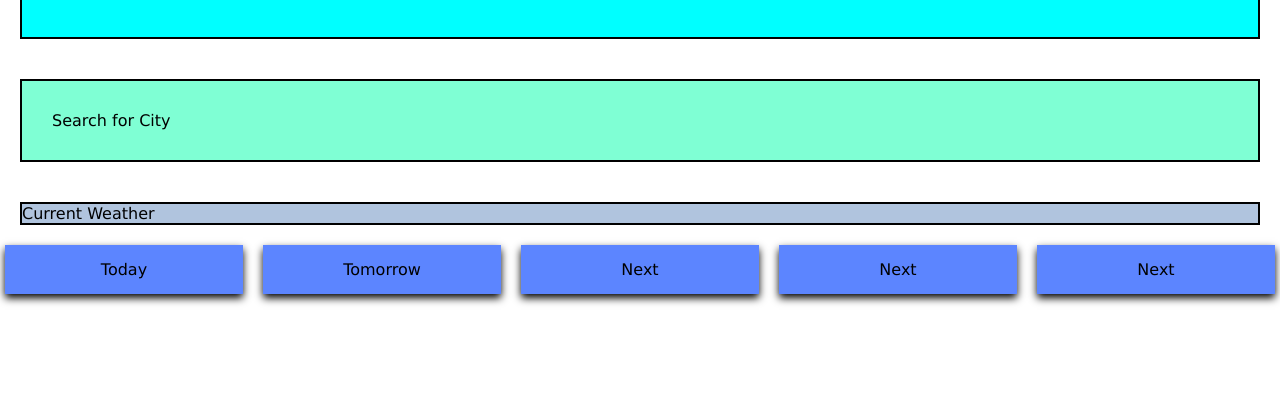
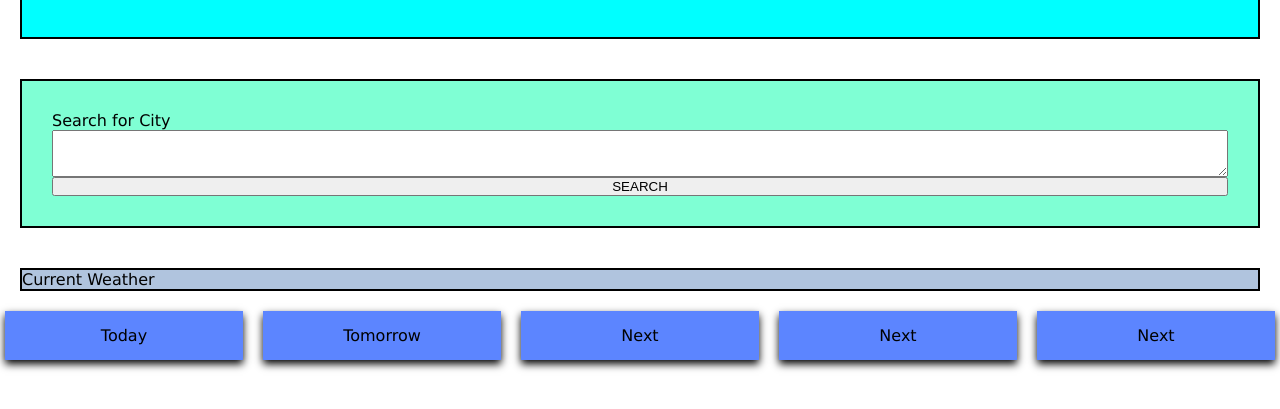
Before and after one commit to canaano/WeatherDashboard, a plain HTML site: page index.html in a window 1280 px wide. Shown: the part 103-512 px from the top of the page. Drawn offline with Linux system fonts and the light colour scheme.

Commit message:
added search button and text box for city search

```diff
--- a/index.html
+++ b/index.html
@@ -12,7 +12,10 @@
         <h1>Weather Dashboard</h1>
     </header>
     <div></div>
-    <aside class="citysearch">Search for City </aside>
+    <aside class="citysearch">Search for City
+        <textarea name="" id="" cols="10" rows="3"></textarea>
+        <button>SEARCH</button>
+    </aside>
     <aside class="pastcities">Past Cities</aside>
     </div>
     <section class="weathernow">Current Weather</section>
```
